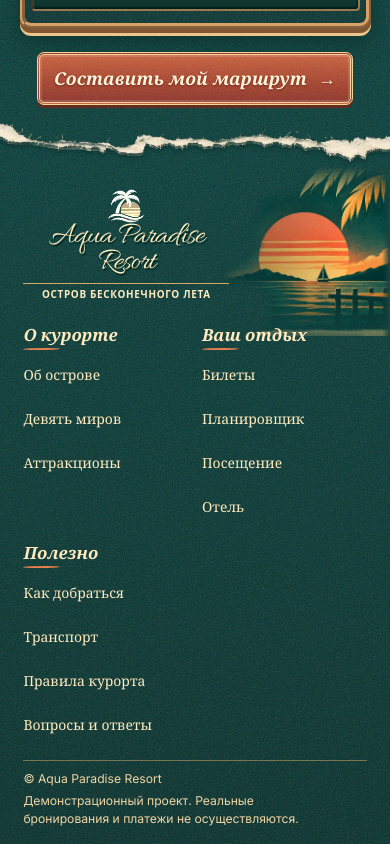
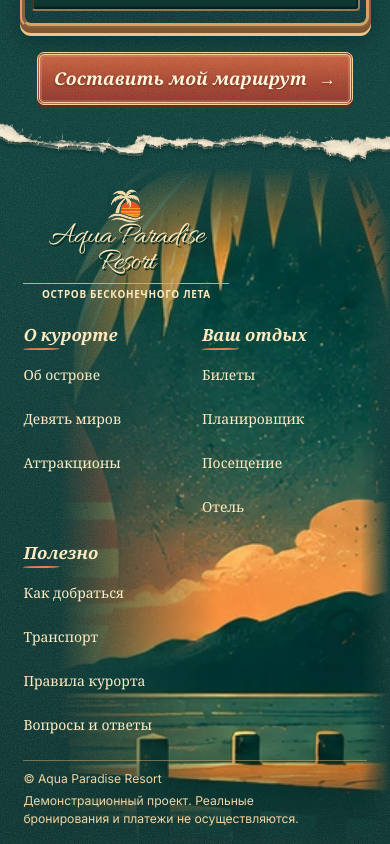
Before and after one commit to raccoonforge/aqua-paradise-resort, a React (Vite) app: page / in a window 390 px wide. Shown: the part 6402-7246 px from the top of the page. Built offline with nearby package versions, Linux system fonts and the light colour scheme; a web font is replaced by a local one.

Commit message:
style(footer): restore full-color brand icon and crop damaged sunset artwork without white frame

```diff
--- a/src/HomeFidelity.css
+++ b/src/HomeFidelity.css
@@ -344,11 +344,20 @@
 .sunset-pier::before {
   content: '';
   position: absolute;
-  inset: 0;
+  inset: 0 0 0 auto;
+  width: clamp(380px, 43%, 840px);
   z-index: -1;
   pointer-events: none;
-  background: url('./assets/retro/fidelity/sunset-scene.webp') right top / auto 100% no-repeat;
-  mask-image: linear-gradient(90deg, transparent 48%, #000 74%, #000 96%, transparent), linear-gradient(transparent, #000 16%, #000 78%, transparent);
+  /* Only show the undamaged sunset panel from the existing artwork.
+     Zoom/crop removes its baked-in pale border and stray horizontal streaks. */
+  background: url('./assets/retro/fidelity/sunset-scene.webp') right -34px center / auto 150% no-repeat;
+  -webkit-mask-image:
+    linear-gradient(90deg, transparent 0%, #000 48%, #000 91%, transparent 100%),
+    linear-gradient(180deg, transparent 0%, #000 15%, #000 86%, transparent 100%);
+  -webkit-mask-composite: source-in;
+  mask-image:
+    linear-gradient(90deg, transparent 0%, #000 48%, #000 91%, transparent 100%),
+    linear-gradient(180deg, transparent 0%, #000 15%, #000 86%, transparent 100%);
   mask-composite: intersect;
 }
 .pier-content {
@@ -360,7 +369,7 @@
 }
 .pier-brand { text-align: center; }
 .pier-brand .apr-brand { flex-direction: column; gap: 1px; }
-.pier-brand img { width: clamp(38px, 3.3vw, 58px); filter: grayscale(1) sepia(1) brightness(1.28); }
+.pier-brand img { width: clamp(38px, 3.3vw, 58px); filter: none; }
 .pier-brand .apr-brand__name {
   text-transform: none;
   font: 400 clamp(1.9rem, 2.45vw, 2.85rem)/.84 'APR Script', Georgia, serif;
@@ -397,7 +406,7 @@
   .riv-home .apr-about__stats { grid-template-columns: repeat(2, minmax(0, 1fr)); gap: 12px 0; }
   .riv-home .apr-about__stats li:nth-child(3) { border-left: 0; }
   .pier-content, .pier-legal { width: 85%; }
-  .sunset-pier::before { mask-image: linear-gradient(90deg, transparent 54%, #000 100%), linear-gradient(transparent, #000 22%, #000 70%, transparent); }
+  .sunset-pier::before { width: 52%; }
 }
 @media (max-width: 950px) {
   .riv-mast.apr-header .mast-inner { height: 64px; }
@@ -452,9 +461,9 @@
   .board-case { border-width: 5px; }
 
   .sunset-pier::before {
-    background-position: calc(100% + 10px) -6px;
-    background-size: auto clamp(175px, 44vw, 260px);
-    mask-image: linear-gradient(90deg, transparent 22%, #000 88%, #000 98%, transparent), linear-gradient(transparent, #000 32px, #000 112px, transparent 196px);
+    width: min(85%, 420px);
+    background-position: right -24px center;
+    background-size: auto 150%;
   }
   .pier-content { width: 100%; grid-template-columns: minmax(0, 1fr); gap: 26px; }
   .pier-brand { width: min(60%, 240px); }
```
